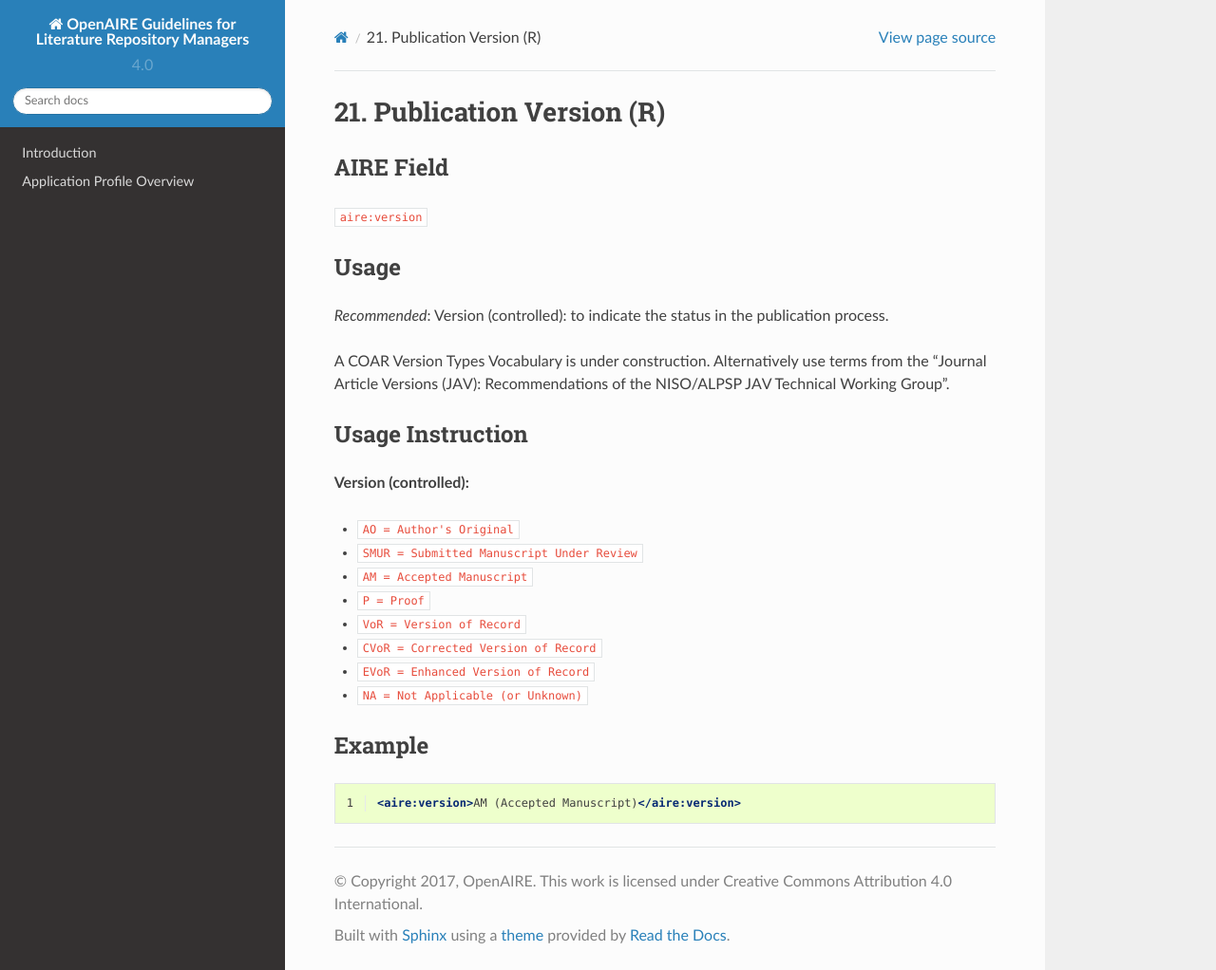
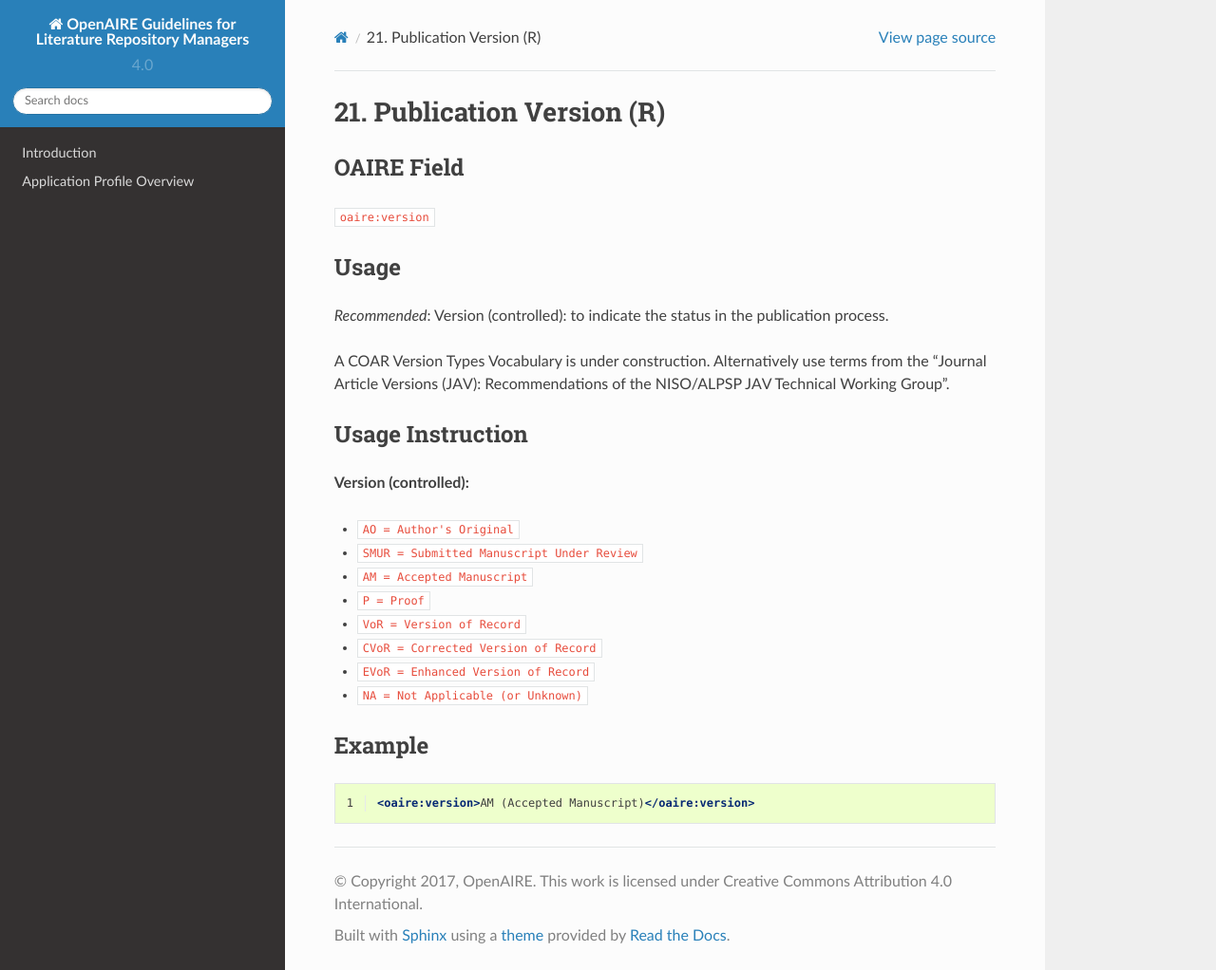
Before and after one commit to openaire/guidelines-literature-repositories, a Sphinx documentation site: the page built from docs/field_publicationversion.rst, in a window 1280 px wide and 1022 px high. Shown: the whole window at 95% size. Built offline with Sphinx 7.4.7 and the Read the Docs theme 2.0.0, drawn with Linux system fonts in a browser that asks for light colours; a script that is not in the unit is left out.

Commit message:
rst syntax

```diff
--- a/docs/field_description.rst
+++ b/docs/field_description.rst
@@ -6,7 +6,7 @@
 .. _dc:description_lang:
 
 12.1 lang (O)
-^^^^^^^^^^^^
+^^^^^^^^^^^^^
 
 The language of the description (occurences: 0-n)
 
--- a/docs/field_publicationversion.rst
+++ b/docs/field_publicationversion.rst
@@ -3,9 +3,9 @@
 21. Publication Version (R)
 ===========================
 
-AIRE Field
-~~~~~~~~
-``aire:version``
+OAIRE Field
+~~~~~~~~~~~
+``oaire:version``
 
 Usage
 ~~~~~
@@ -34,4 +34,4 @@ Example
 .. code-block:: xml
    :linenos:
 
-   <aire:version>AM (Accepted Manuscript)</aire:version>
+   <oaire:version>AM (Accepted Manuscript)</oaire:version>
```
Also changed, not shown: docs/field_fulltextlocation.rst (+7 -2 lines).
